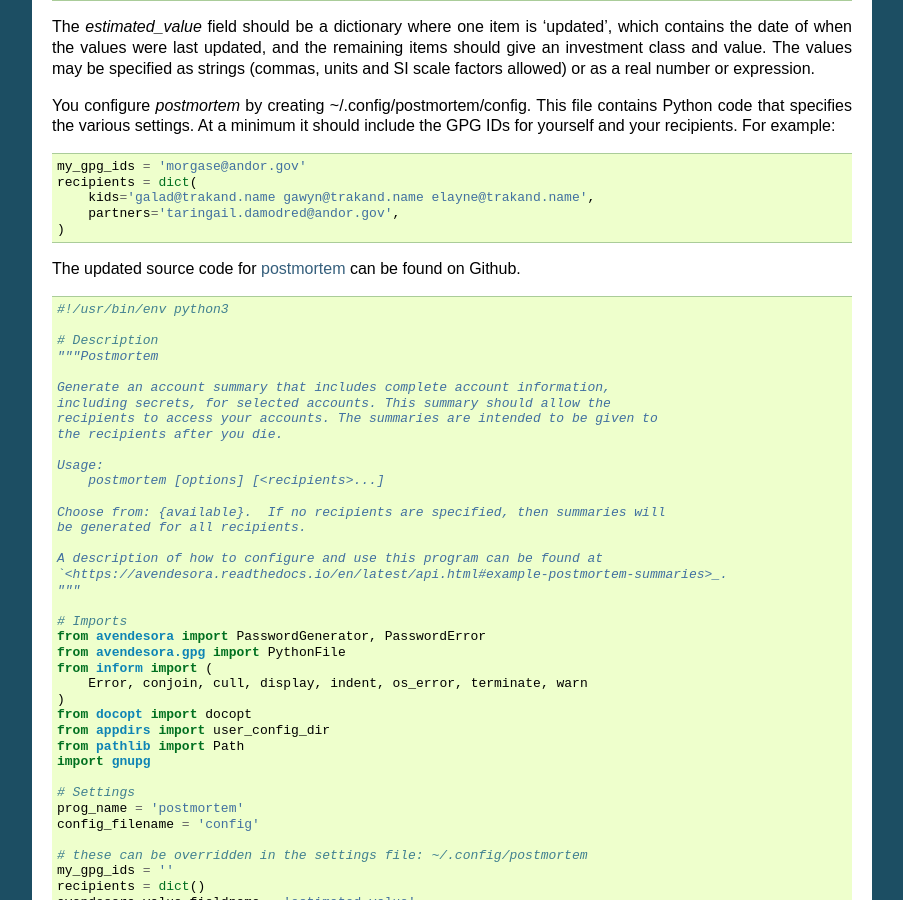
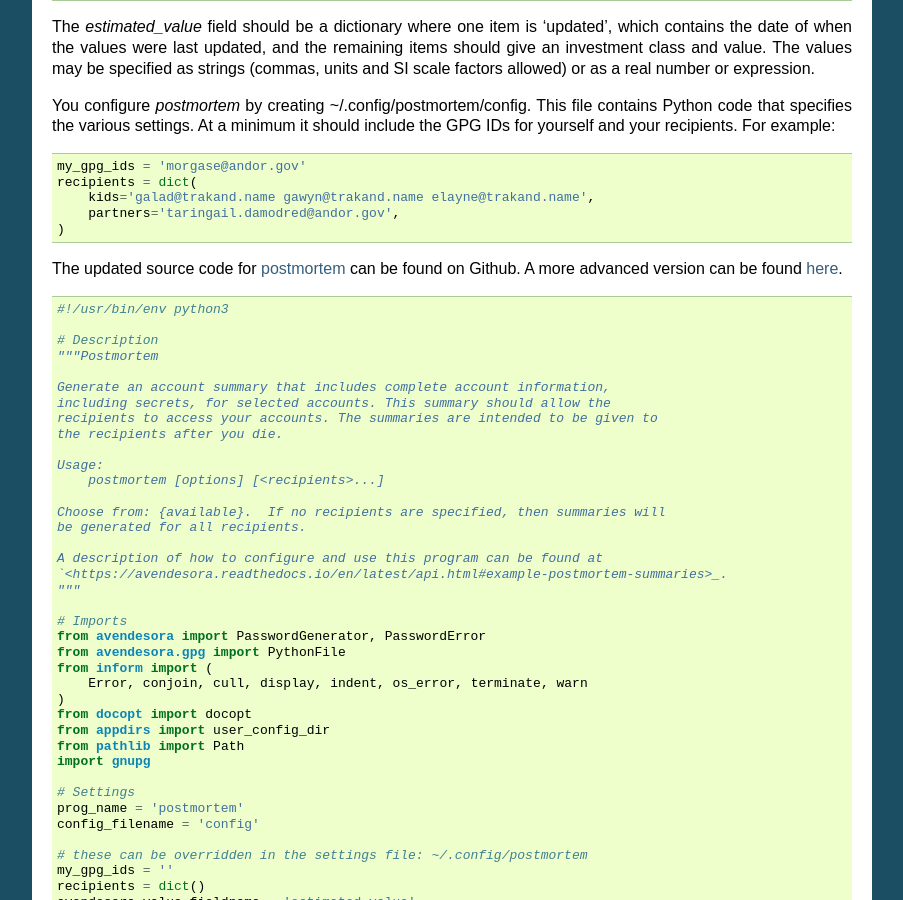
Before and after one commit to KenKundert/avendesora, a Sphinx documentation site: the page built from doc/api.rst, in a window 1280 px wide and 900 px high, scrolled down 5403 px. Shown: the whole window, without its empty margins (198-1101 px from the left). Built offline with Sphinx 7.4.7, drawn with Linux system fonts in a browser that asks for light colours.

Commit message:
Reference postmortem's github page in documentation.

```diff
--- a/doc/api.rst
+++ b/doc/api.rst
@@ -385,7 +385,8 @@ include the GPG IDs for yourself and your recipients. For example:
 
 The updated source code for `postmortem
 <https://github.com/KenKundert/avendesora/tree/master/samples/api/postmortem>`_
-can be found on Github.
+can be found on Github. A more advanced version can be found `here
+<https://github.com/KenKundert/postmortem>`_.
 
 .. code-block:: python
 
```
